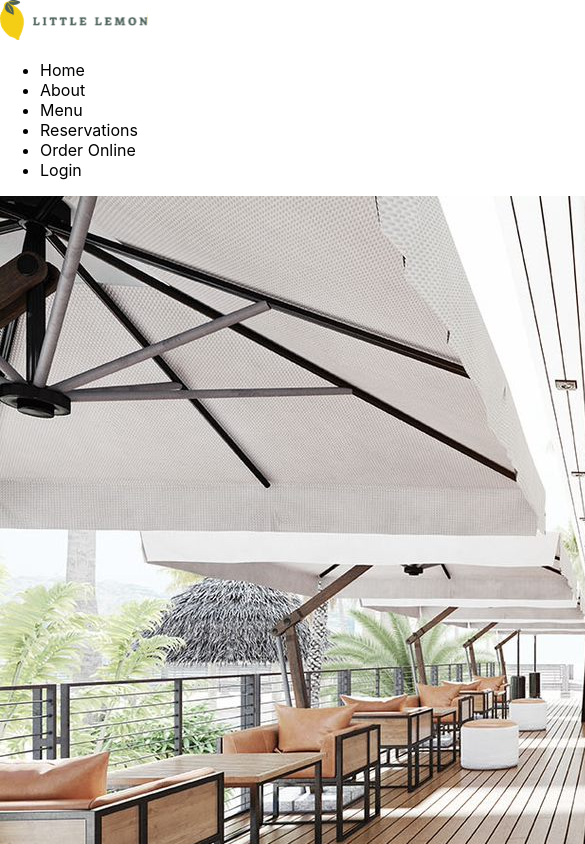
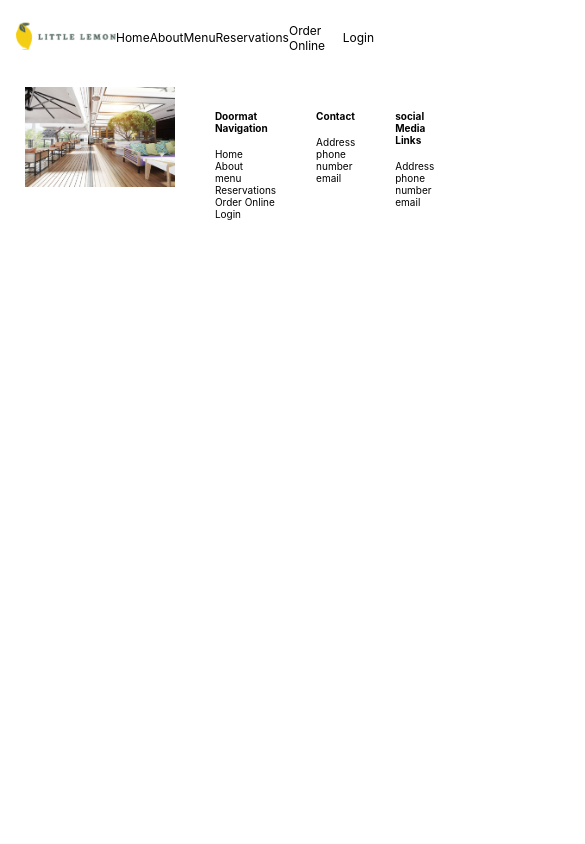
Before and after one commit to ma-boles/my-app, a React (Create React App) app: page / in a window 390 px wide. Shown: the top 844 px of the page, 585 px wide, since content can reach past the window. Built offline with nearby package versions, Linux system fonts and the light colour scheme.

Commit message:
git commit -m "responsive CSS update"

```diff
--- a/src/App.css
+++ b/src/App.css
@@ -1,38 +1,58 @@
 .App {
-  text-align: center;
+  margin: 3em;
 }
 
-.App-logo {
-  height: 40vmin;
-  pointer-events: none;
+/* nav */
+.nav > nav > ul {
+  display: flex;
+  list-style: none;
+  justify-content: space-evenly;
+  padding: 0px;
+}
+.nav > nav > ul > li {
+  margin: auto;
 }
 
-@media (prefers-reduced-motion: no-preference) {
-  .App-logo {
-    animation: App-logo-spin infinite 20s linear;
+/* footer */
+.footer {
+  justify-content: center;
+  display: flex;
+}
+footer {
+  display: flex;
+}
+ footer > img {
+  width: 300px;
+  height: 200px;
+ }
+ footer > ul {
+  list-style: none;
+  justify-content: space-evenly;
+ }
+
+@media screen and (max-width: 425px) {
+  .App {
+    margin: 1em
   }
+  .nav > nav > ul {
+   padding: 0px;
+   font-size: 12px;
+   margin-right: auto;
+   margin-left: auto;
+  }
+  .logo {
+    width: 100px;
+  }
+
+  footer {
+    margin: 1em;
+    width: 95%;
 }
-
-.App-header {
-  background-color: #282c34;
-  min-height: 100vh;
-  display: flex;
-  flex-direction: column;
-  align-items: center;
-  justify-content: center;
-  font-size: calc(10px + 2vmin);
-  color: greenyellow;
+  footer > img {
+    width: 200px;
+    height: 100px;
+   }
+   footer > ul {
+    font-size: 10px;
+   }
 }
-
-.App-link {
-  color: #61dafb;
-}
-
-@keyframes App-logo-spin {
-  from {
-    transform: rotate(0deg);
-  }
-  to {
-    transform: rotate(360deg);
-  }
-}
--- a/src/App.js
+++ b/src/App.js
@@ -7,12 +7,12 @@ import Footer from './Footer';
 
 function App() {
   return (
-      <>
-      <Header />
-      <Nav />
-      <Main />
-      <Footer />
-      </>
+      <div className='App'>
+        <Header />
+        <Nav />
+        <Main />
+        <Footer />
+      </div>
     );
 }
 
--- a/src/Nav.js
+++ b/src/Nav.js
@@ -1,12 +1,13 @@
 import React from "react";
+import "./App.css";
 import { ReactComponent as Logo } from "./images/Logo.svg";
 
 export default function Nav() {
     return(
-        <>
-        <Logo />
+        <div className="nav">
         <nav>
             <ul>
+                <li><Logo className="logo"/> </li>
                 <li><a>Home</a></li>
                 <li><a>About</a></li>
                 <li><a>Menu</a></li>
@@ -15,6 +16,6 @@ export default function Nav() {
                 <li><a>Login</a></li>
             </ul>
         </nav>
-        </>
+        </div>
     )
 }
```
